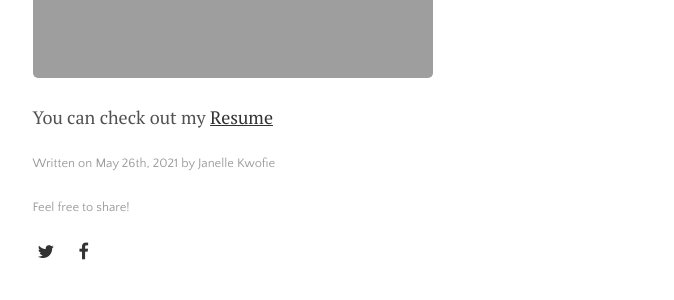
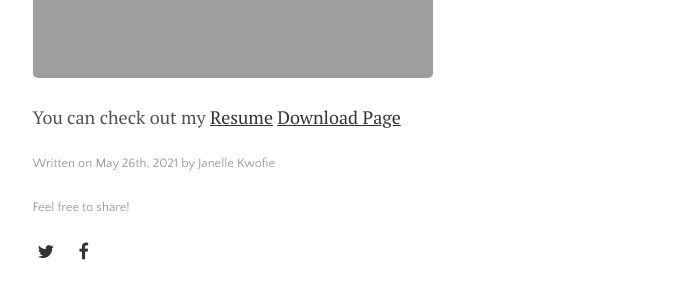
Before and after one commit to JanelleKwofie/JanelleKwofie.github.io, a Jekyll site: the page built from _posts/2021-05-26-resume.md, in a window 1280 px wide. Shown: the part 442-742 px from the top of the page, without its empty margins (300-974 px from the left). Built offline with Jekyll 4.4.1, drawn with Linux system fonts in a browser that asks for light colours.

Commit message:
Update 2021-05-26-resume.md

```diff
--- a/_posts/2021-05-26-resume.md
+++ b/_posts/2021-05-26-resume.md
@@ -9,3 +9,4 @@ image: FirstPost.JPG
 ---
 
 You can check out my [Resume](/assets/files/Resume.pdf)
+<a href="./assets/files/Resume.pdf" > Download Page</a>
```
